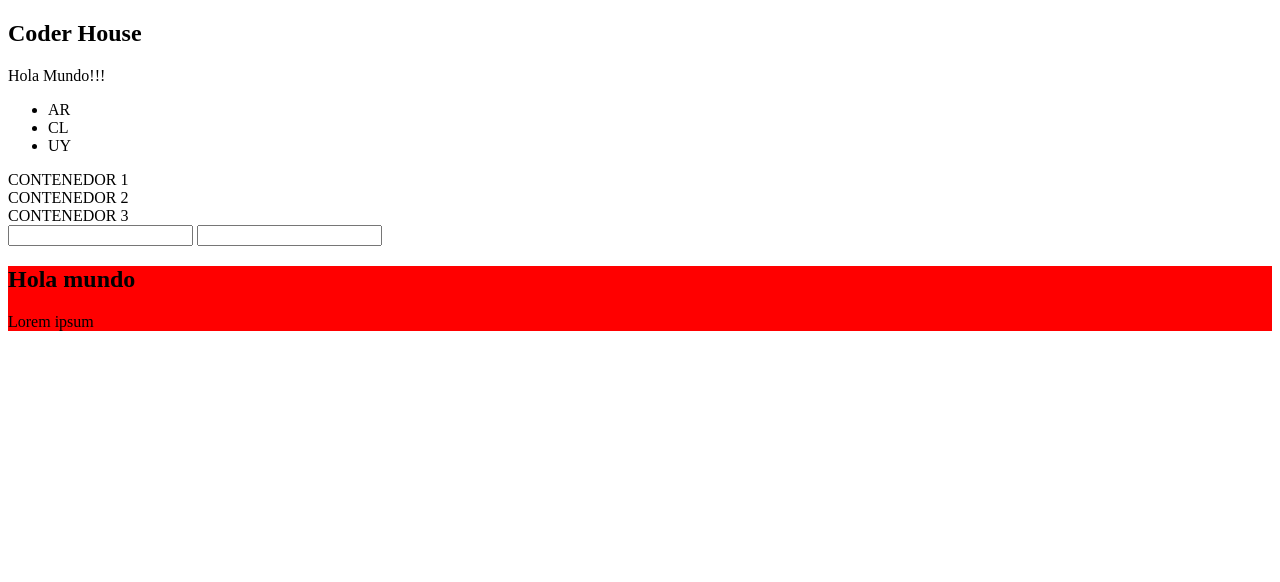
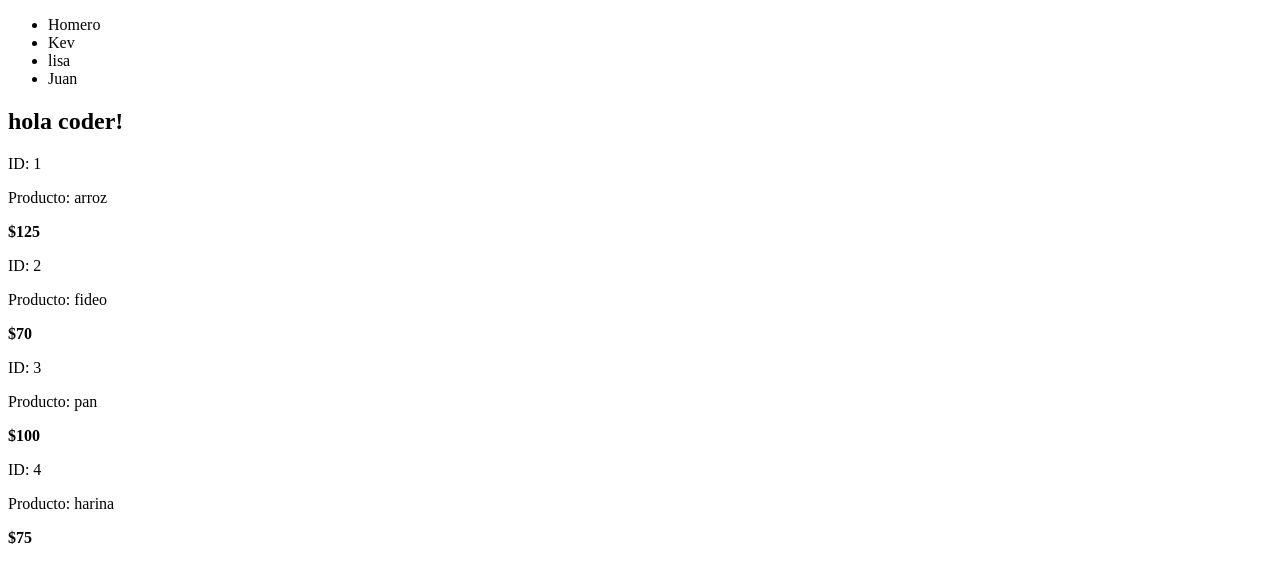
Before and after one commit to kevod1997/practicajs, a plain HTML site: page index.html in a window 1280 px wide. Drawn offline with Linux system fonts and the light colour scheme.

Commit message:
practica

```diff
--- a/app.js
+++ b/app.js
@@ -35,10 +35,72 @@
 
 // --------
 
-let container = document.getElementById("contenedor");
-//ACA ESTAMOS AGREGANDO ETIQUETA HTML, CON EL ANTERIOR ESTABAMOS MODIFICANDOLA
-//cambiando el codigo html interno
-container.innerHTML = "<h2>Hola mundo </h2><p> Lorem ipsum</p>";
+// let container = document.getElementById("contenedor");
+// //ACA ESTAMOS AGREGANDO ETIQUETA HTML, CON EL ANTERIOR ESTABAMOS MODIFICANDOLA
+// //cambiando el codigo html interno
+// container.innerHTML = "<h2>Hola mundo </h2><p> Lorem ipsum</p>";
 
-//cambio del atributo class
-container.className = "container row";
+// //cambio del atributo class
+// container.className = "container row";
+
+//agregar o modificar elementos
+
+let parrafo = document.createElement("p");
+
+parrafo.innerHTML = "<h2>hola coder!</h2>";
+//metodo append()
+document.body.append(parrafo)
+
+//eliminar elementos
+
+//obtener datos mediante inputs
+//planillas de texto!
+//plantillas literales
+
+//modificar valores de inputs
+
+// document.getElementById("nombre").value = "Nombre";
+// document.getElementById("edad").value = "39";
+
+// ejemplo aplicado
+
+let padre = document.getElementById("personas");
+
+let personas = ["Homero", "Kev", "lisa", "Juan"];
+
+for (const persona of personas) {
+    // console.log(persona);
+    let li = document.createElement("li");
+
+    li.innerHTML = persona;
+
+    padre.appendChild(li);
+
+}
+
+//appendChild
+//agrega un nuevo nodo al final de la lista de un elemento hijo de un elemento padre especificado
+
+//ejemplo con plantillas literales e innetHTML
+
+let productos = [
+    {id: 1, nombre: "arroz", precio: 125},
+    {id: 2, nombre: "fideo", precio: 70},
+    {id: 3, nombre: "pan", precio: 100},
+    {id: 4, nombre: "harina", precio: 75},
+]
+
+for (const producto of productos) {
+
+    let contenedor = document.createElement("div");
+
+    contenedor.innerHTML = `<div class="container"
+                                <h3>ID: ${producto.id} </h3>
+                                <p> Producto: ${producto.nombre} <p/>
+                                <b>$${producto.precio}</b>
+                            </div>`
+    document.body.appendChild(contenedor);
+}
+
+//query selector (metodo)
+//query selector all
--- a/index.html
+++ b/index.html
@@ -8,7 +8,7 @@
     <title>Document</title>
 </head>
 <body>
-    <h2>Coder House</h2>
+    <!-- <h2>Coder House</h2>
     <div id = "app">
         <p id = "parrafo1" >Hola Mundo!!!</p>
     </div>
@@ -23,13 +23,13 @@
         <div>CONTENEDOR 3</div>
     </div>
     <input id = "nombre" type="text">
-    <input id = "edad" type="number">
+    <input id = "edad" type="number"> -->
     <ul id="personas">
 
     </ul>
-    <div id="contenedor">
+    <!-- <div id="contenedor">
     </div>
-    <div id="contenedor2"><p class="texto"></p></div>
+    <div id="contenedor2"><p class="texto"></p></div> -->
     <script src="app.js"></script>
 </body>
 </html>
```
